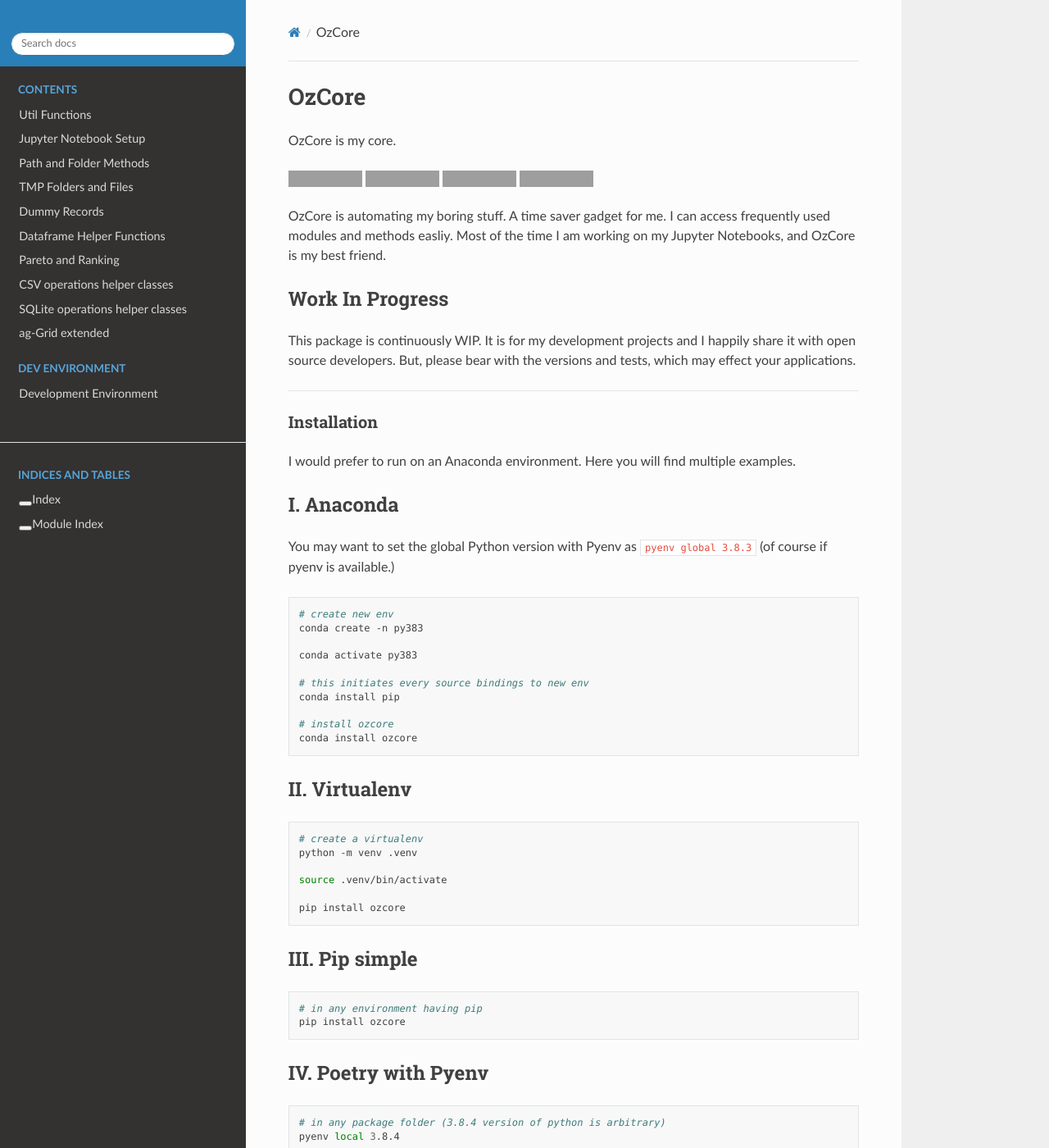
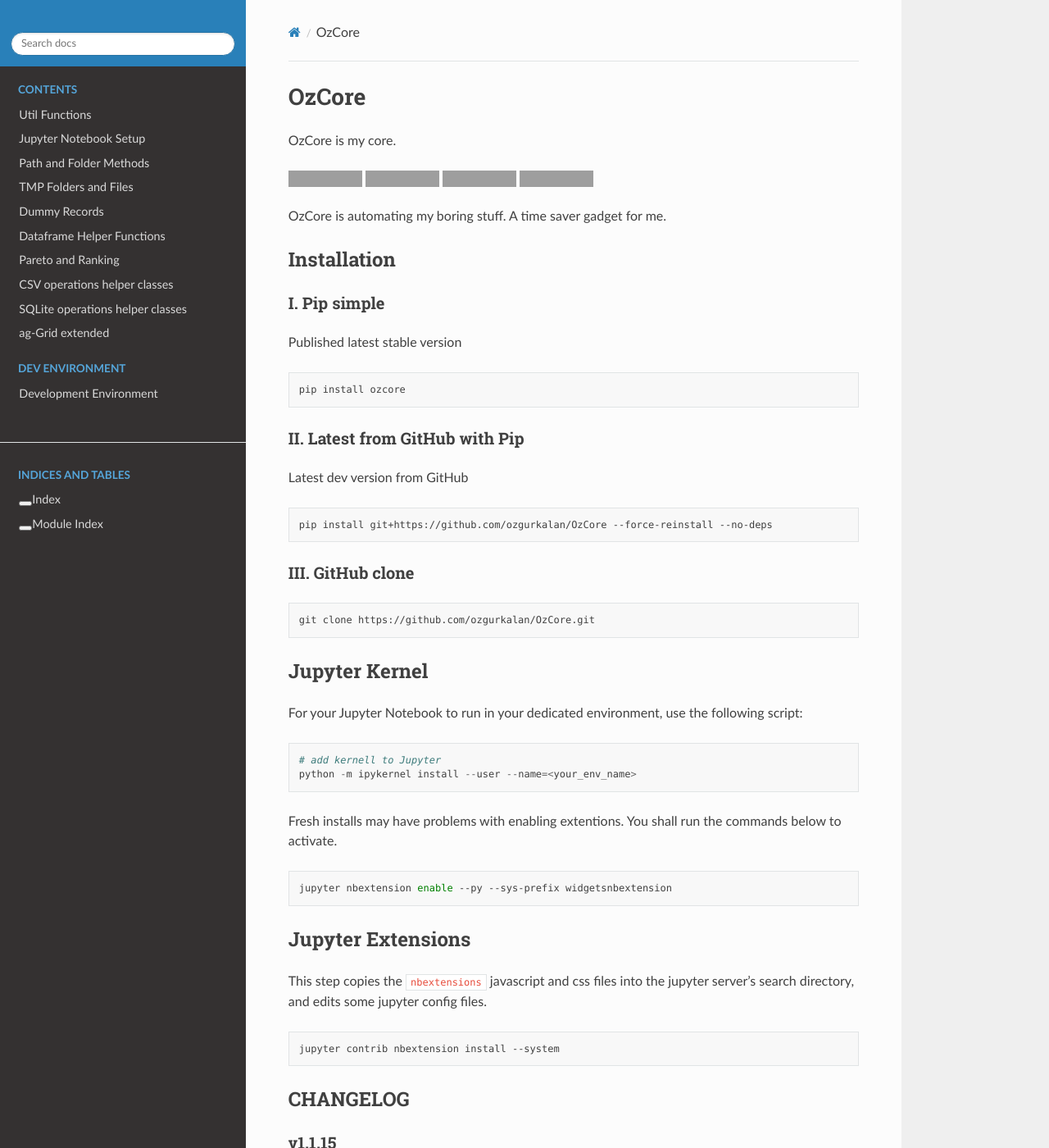
Before and after one commit to ozgurkalan/OzCore, a Sphinx documentation site: the page built from docs/index.rst, in a window 1280 px wide and 1400 px high. Shown: the whole window at 82% size. Built offline with Sphinx 7.4.7 and the Read the Docs theme 2.0.0, drawn with Linux system fonts in a browser that asks for light colours; some of the changed text lies outside the part shown; grey boxes are pictures that could not be loaded.

Commit message:
revamped docs
* readme simplified
* dev environment notes will come later

```diff
--- a/README.rst
+++ b/README.rst
@@ -25,93 +25,38 @@
 
 
 
-OzCore is automating my boring stuff. A time saver gadget for me. I can access frequently used modules and methods easliy. Most of the time I am working on my Jupyter Notebooks, and OzCore is my best friend.
-
-
-Work In Progress
-~~~~~~~~~~~~~~~~
-
-This package is continuously WIP. It is for my development projects and I happily share it with open source developers. But, please bear with the versions and tests, which may effect your applications.
-
-
-------------
+OzCore is automating my boring stuff. A time saver gadget for me.
 
 
 Installation
 ============
 
-I would prefer to run on an Anaconda environment. Here you will find multiple examples.
 
-I. Anaconda
-~~~~~~~~~~~
 
-You may want to set the global Python version with Pyenv as ``pyenv global 3.8.3`` (of course if pyenv is available.)
+I. Pip simple
+~~~~~~~~~~~~~~~
+Published latest stable version
 
 .. code:: bash
-
-    # create new env
-    conda create -n py383
-
-    conda activate py383
-
-    # this initiates every source bindings to new env
-    conda install pip
-
-    # install ozcore
-    conda install ozcore
-
-
-
-II. Virtualenv
-~~~~~~~~~~~~~~
-
-.. code:: bash
-
-    # create a virtualenv
-    python -m venv .venv
-
-    source .venv/bin/activate
 
     pip install ozcore
 
 
-III. Pip simple
-~~~~~~~~~~~~~~~
+
+II. Latest from GitHub with Pip
+~~~~~~~~~~~~~~~~~~~~~~~~~~~~~~~
+Latest dev version from GitHub
 
 .. code:: bash
 
-    # in any environment having pip
-    pip install ozcore
+    pip install git+https://github.com/ozgurkalan/OzCore --force-reinstall --no-deps
 
 
-IV. Poetry with Pyenv
-~~~~~~~~~~~~~~~~~~~~~
-
-.. code:: bash
-
-    # in any package folder (3.8.4 version of python is arbitrary)
-    pyenv local 3.8.4
-
-    poetry shell
-
-    poetry add ozcore
-
-
-V. GitHub with Pip
-~~~~~~~~~~~~~~~~~~
-
-.. code:: bash
-
-    # in any environment having pip
-    pip install git+https://github.com/ozgurkalan/OzCore --force-reinstall
-
-
-VI. GitHub clone
+III. GitHub clone
 ~~~~~~~~~~~~~~~~
 
 .. code:: bash
 
-    # in some folder, e.g. Desktop
     git clone https://github.com/ozgurkalan/OzCore.git
 
 
@@ -119,15 +64,10 @@
 Jupyter Kernel
 ==============
 
-Jupyter has its own configuration. Espacially when you have Anaconda installed,  ``kernel.json`` may have what conda sets.
-
-For your Jupyter Notebook to run in your dedicated environment, please use the following script::
+For your Jupyter Notebook to run in your dedicated environment, use the following script::
 
     # add kernell to Jupyter
     python -m ipykernel install --user --name=<your_env_name>
-
-    # remove the kernel from Jupyter
-    jupyter kernelspec uninstall <your_env_name>
 
 
 Fresh installs may have problems with enabling extentions. You shall run the commands below to activate.
@@ -144,4 +84,4 @@
 
 .. code:: bash
 
-    jupyter contrib nbextension install --user
+    jupyter contrib nbextension install --system
--- a/docs/dev_environment.rst
+++ b/docs/dev_environment.rst
@@ -3,4 +3,4 @@
 =======================
 
 .. TODO::
-    dev environment
+    dev environment is in progress
```
